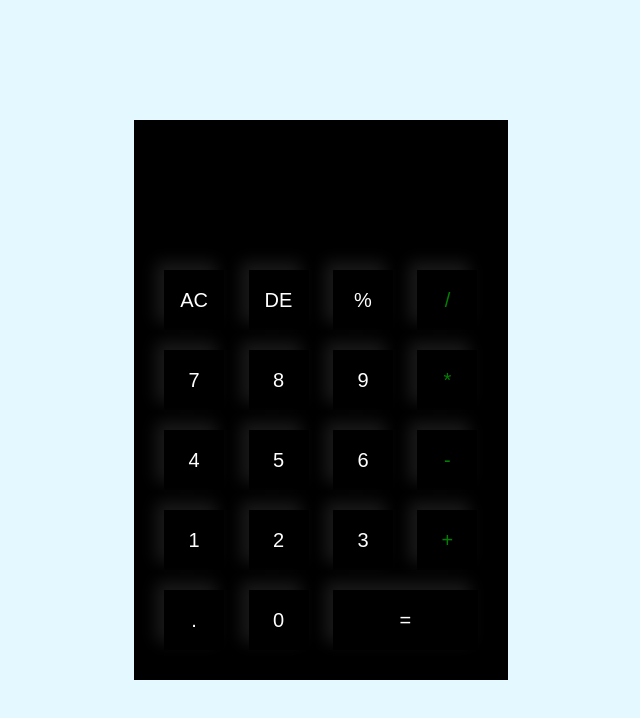
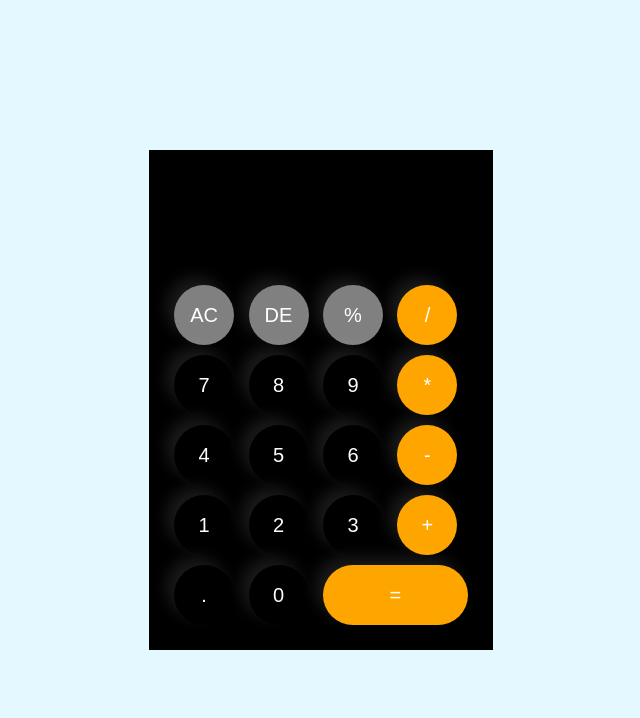
Before and after one commit to SaimonThapa/web, a plain HTML site: page index.html in a window 1280 px wide. Shown: the whole page, without its empty margins (319-959 px from the left). Drawn offline with Linux system fonts and the light colour scheme.

Commit message:
Update style.css

```diff
--- a/style.css
+++ b/style.css
@@ -1,7 +1,7 @@
 *{
     margin: 0;
     padding: 0;
-    font-family: "Poppins", sans-serif;
+    font-family: Arial, Helvetica, sans-serif;
     box-sizing: boder-box;
 }
 
@@ -22,6 +22,7 @@
 
 .calculator form input{
     border: 0;
+    border-radius: 70PX;
     outline: 0;
     width: 60px;
     height: 60px;
@@ -31,7 +32,7 @@
     font-size: 20px;
     color: #fff;
     cursor: pointer;
-    margin: 10px;
+    margin: 5px;
 }
 
 form .display{
@@ -43,13 +44,44 @@ form .display{
 form .display input{
     text-align: right;
     flex: 1;
-    font-size: 45px;
+    font-size: 40px;
     box-shadow: none;
+    background-color:none;
 }
 form input.equal{
     width: 145px;
+    color: white;
+    background-color: orange;
+    box-shadow: orange;
+}
+
+form input.equal:hover{
+    background-color: hsl(39, 95%, 60%);
+}
+form input.equal:active{
+    background-color: hsl(39, 95%, 70%);
 }
 
 form input.op{
-    color: green;
+    color: white;
+    background-color: orange;
+    box-shadow: orange;
 }
+form input.op:hover{
+    background-color: hsl(39, 95%, 60%);
+}
+
+form input.op:active{
+    background-color: hsl(39, 95%, 70%);
+}
+
+form input.opp{
+    background-color: grey;
+}
+orm input.opp:hover{
+    background-color: hsl(0, 0%, 60%);
+}
+
+form input.opp:active{
+    background-color: hsl(0, 0%, 70%);
+}
```
